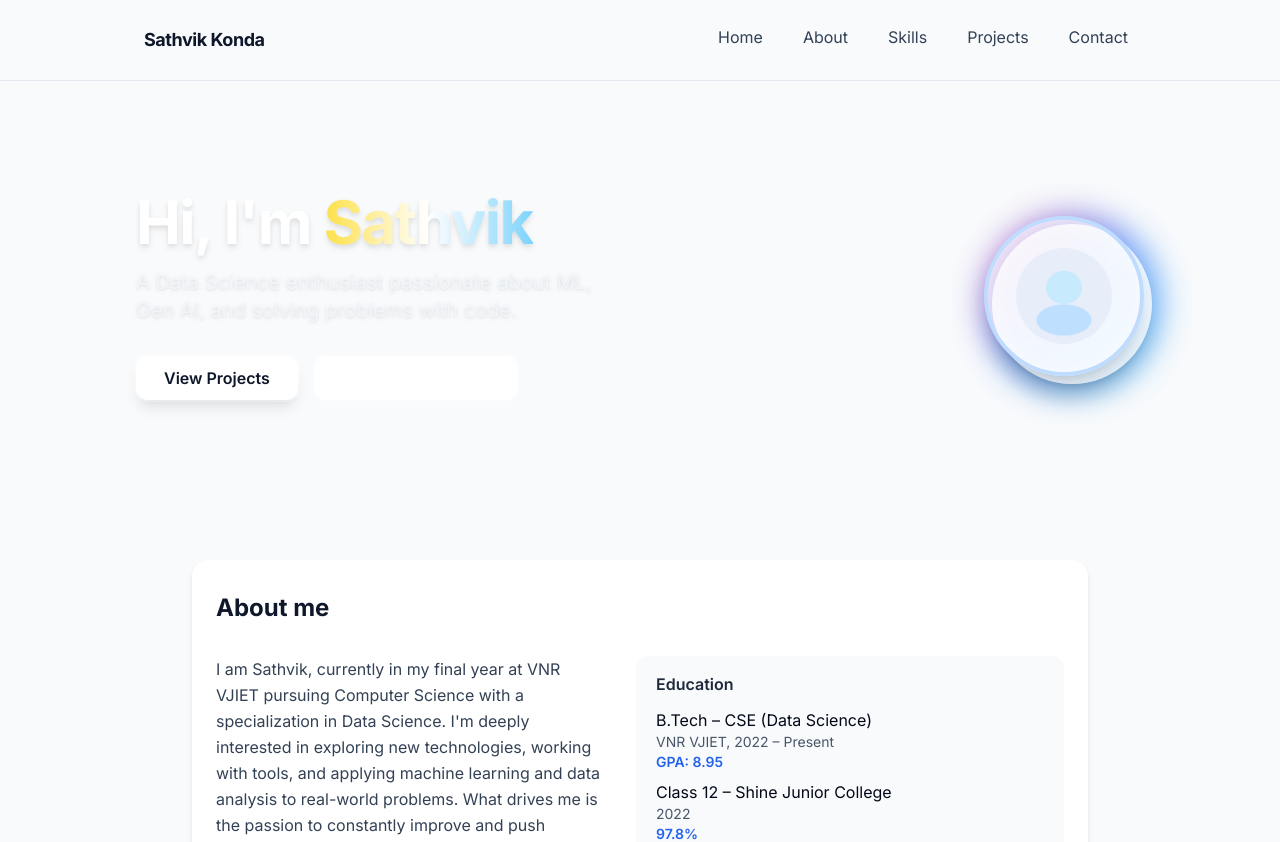
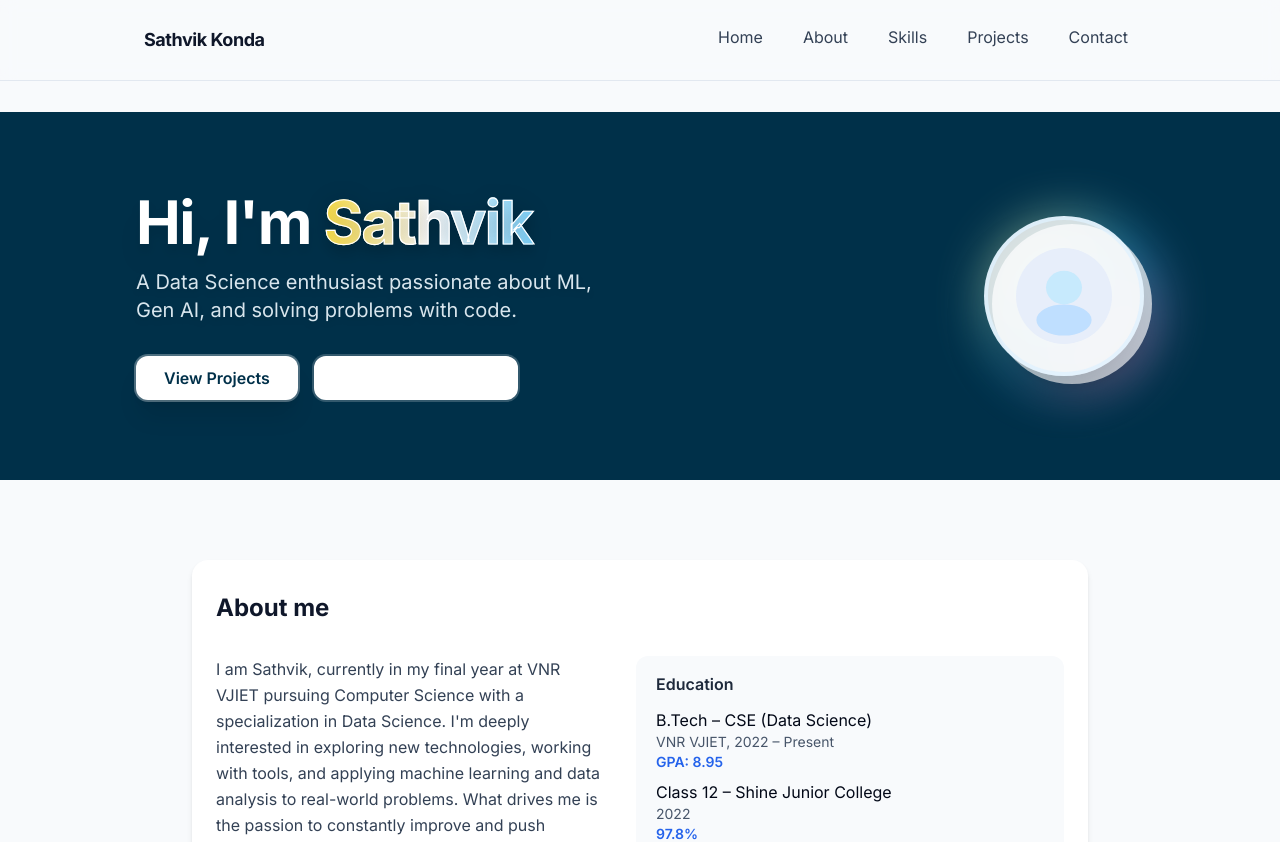
Before and after one commit to sathvik8317/sathvik-konda-portfolio, a React (Vite) app: page / in a window 1280 px wide. Shown: the top 842 px of the page. Built offline with nearby package versions, Linux system fonts and the light colour scheme.

Commit message:
Refine Hero section design
Improved the Hero section's visual appeal by adjusting text visibility and implementing the requested background color (#003049).

```diff
--- a/src/components/Hero.tsx
+++ b/src/components/Hero.tsx
@@ -2,31 +2,40 @@
 import { Button } from "@/components/ui/button";
 
 const Hero = () => (
-  <section className="relative w-full py-12 sm:py-20 overflow-hidden">
-    {/* Modern colorful background */}
-    <div
-      className="absolute inset-0 -z-20"
-      aria-hidden="true"
-    >
-      {/* Gradient base */}
-      <div className="absolute inset-0 bg-gradient-to-tr from-[#3b82f6] via-[#6366f1] to-[#b5179e] opacity-90" />
-      {/* Abstract blurred blobs */}
-      <div className="absolute left-[-100px] top-[-80px] w-[400px] h-[400px] bg-[#e0e7ff] rounded-full blur-[120px] opacity-30" />
-      <div className="absolute right-[-120px] bottom-[-60px] w-[360px] h-[340px] bg-[#f471b5] rounded-full blur-[120px] opacity-30" />
-      <div className="absolute right-[10vw] top-[14vh] w-[140px] h-[140px] bg-[#38bdf8] rounded-full blur-[60px] opacity-40" />
+  <section className="relative w-full py-12 sm:py-20 overflow-hidden bg-[#003049]">
+    {/* Colored accent blurred blobs */}
+    <div className="absolute inset-0 -z-20 pointer-events-none">
+      {/* Top left light blue blob */}
+      <div className="absolute left-[-120px] top-[-80px] w-[340px] h-[320px] bg-[#2e9df6] rounded-full blur-[120px] opacity-30" />
+      {/* Bottom right purple/pink blob */}
+      <div className="absolute right-[-100px] bottom-[-80px] w-[360px] h-[320px] bg-[#f471b5] rounded-full blur-[120px] opacity-20" />
+      {/* Center blue blob */}
+      <div className="absolute right-[25vw] top-[22vh] w-[120px] h-[100px] bg-[#75e3ff] rounded-full blur-[60px] opacity-20" />
     </div>
     {/* Main Hero Content */}
     <div className="max-w-5xl mx-auto w-full flex flex-col-reverse sm:flex-row items-center justify-between gap-8 px-2">
       {/* Text & CTA */}
       <div className="flex-1 flex flex-col items-center sm:items-start text-center sm:text-left relative z-10">
-        <h1 className="text-4xl sm:text-5xl md:text-6xl font-black text-white mb-4 tracking-tight leading-tight drop-shadow-md">
-          Hi, I'm <span className="bg-clip-text text-transparent bg-gradient-to-r from-yellow-300 via-white to-sky-300 animate-gradient-x">Sathvik</span>
+        <h1 className="text-4xl sm:text-5xl md:text-6xl font-black mb-4 tracking-tight leading-tight drop-shadow-xl">
+          <span className="text-white">Hi, I'm </span>
+          <span
+            className="bg-clip-text text-transparent bg-gradient-to-r from-yellow-300 via-white to-sky-300"
+            style={{
+              WebkitTextStroke: '1.2px #fff',
+              textShadow: '0 2px 24px rgba(0,0,0,0.20)'
+            }}
+          >
+            Sathvik
+          </span>
         </h1>
-        <p className="text-lg sm:text-xl text-slate-100/90 mb-8 max-w-lg font-medium drop-shadow">
+        <p className="text-lg sm:text-xl text-sky-50/90 mb-8 max-w-lg font-medium drop-shadow-md">
           A Data Science enthusiast passionate about ML, Gen AI, and solving problems with code.
         </p>
         <div className="flex gap-4">
-          <Button size="lg" className="bg-white text-slate-900 px-7 py-3 rounded-xl shadow-lg hover:bg-blue-100/80 transition-all font-semibold text-base ring-2 ring-white/40">
+          <Button
+            size="lg"
+            className="bg-white text-[#003049] px-7 py-3 rounded-xl shadow-xl hover:bg-blue-100/80 transition-all font-semibold text-base ring-2 ring-white/30"
+          >
             <a href="#projects">View Projects</a>
           </Button>
           <Button
@@ -42,12 +51,12 @@ const Hero = () => (
       {/* Profile Circle */}
       <div className="flex-1 flex justify-center sm:justify-end items-start mb-10 sm:mb-0 relative z-10">
         <div className="relative">
-          {/* Outer animated colored accent ring */}
-          <span className="absolute inset-0 w-44 h-44 rounded-full bg-gradient-to-br from-[#b5179e] via-[#3b82f6] to-[#38bdf8] blur-[16px] opacity-80 animate-pulse -z-10"></span>
+          {/* Outer accent ring with glow */}
+          <span className="absolute inset-0 w-44 h-44 rounded-full bg-gradient-to-br from-yellow-200 via-sky-400/70 to-pink-400 blur-[24px] opacity-70 animate-pulse -z-10"></span>
           {/* White halo */}
-          <span className="absolute inset-2 w-40 h-40 rounded-full bg-white/80 shadow-xl -z-10"></span>
+          <span className="absolute inset-2 w-40 h-40 rounded-full bg-white/70 shadow-xl -z-10"></span>
           {/* Main profile placeholder */}
-          <div className="relative z-10 w-40 h-40 rounded-full border-4 border-blue-200 bg-white/60 shadow-xl flex items-center justify-center">
+          <div className="relative z-10 w-40 h-40 rounded-full border-4 border-sky-100/80 bg-white/80 shadow-2xl flex items-center justify-center">
             {/* Replace this svg with your photo in production */}
             <svg
               width="90"
```
